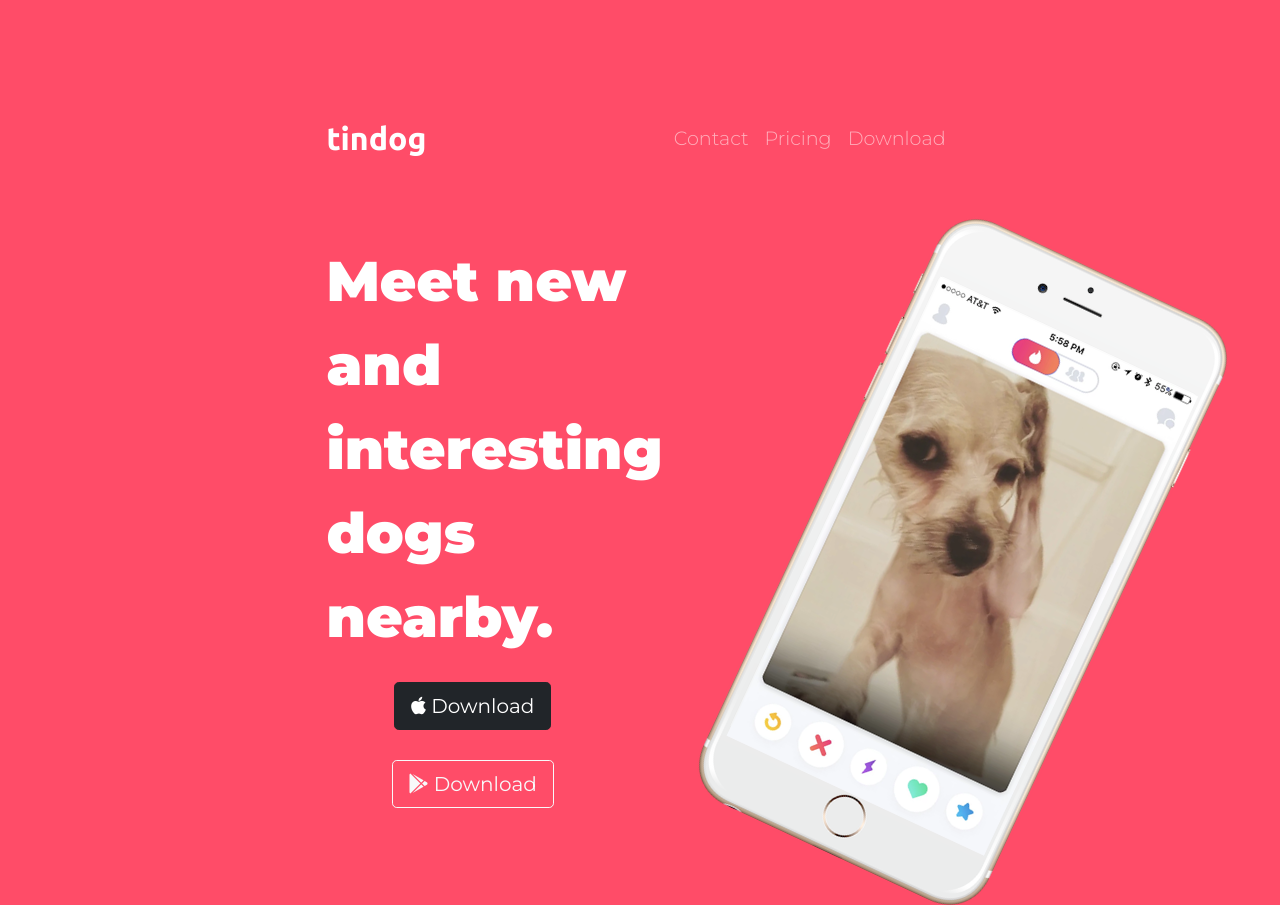
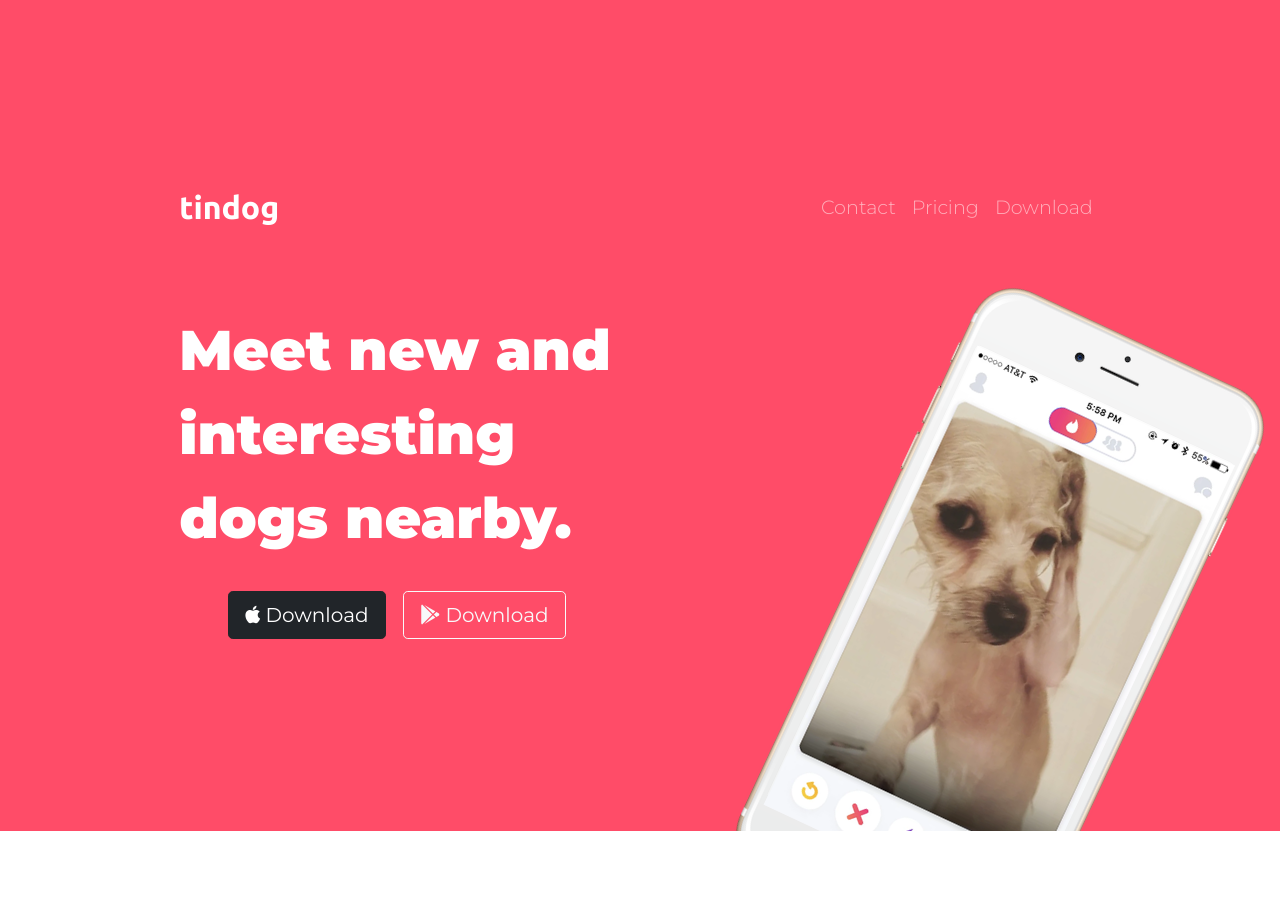
Before and after one commit to florfu/Bootstrap-Project, a plain HTML site: page index.html in a window 1280 px wide. Shown: the top 905 px of the page. Drawn offline with nearby package versions, Linux system fonts and the light colour scheme.

Commit message:
Position updates

```diff
--- a/css/styles.css
+++ b/css/styles.css
@@ -25,7 +25,7 @@ h3 {
 }
 
 .container-fluid {
-  padding: 7% 15%;
+  padding: 7% 10%;
 }
 
 /* Sections */
@@ -50,6 +50,7 @@ h3 {
   font-weight: bold;
 }
 
+
 .navbar-item {
   padding: 0 18px;
 }
@@ -67,7 +68,7 @@ h3 {
 /* Title section */
 
 #title {
-  padding: 3% 15%;
+  padding: 7% 5%;
   position: relative;
 }
 
@@ -75,6 +76,7 @@ h3 {
   width: 25%;
   transform: rotate(25deg);
   position: absolute;
+  right: 120px;
 }
 
 .title-text {
```
